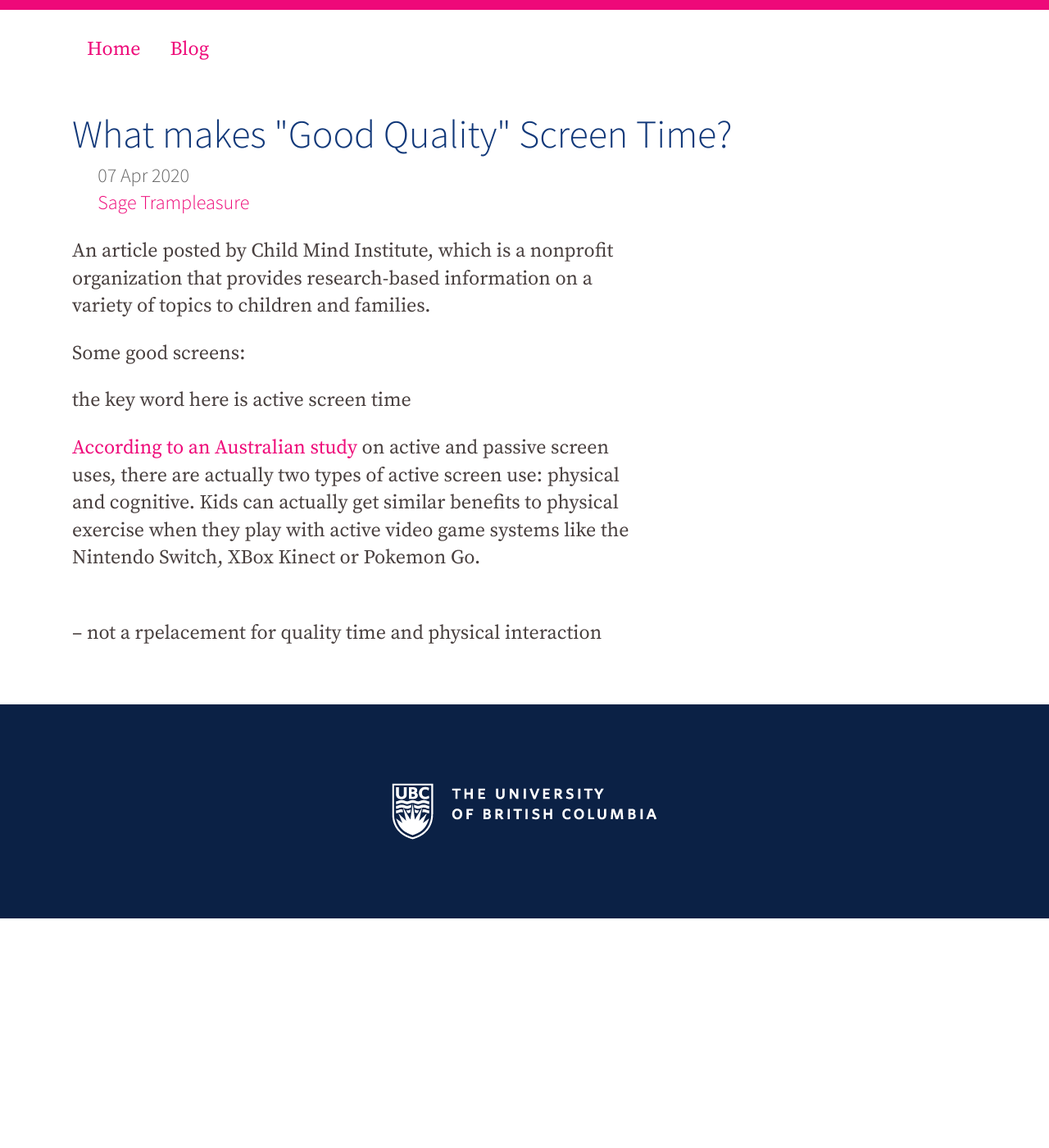
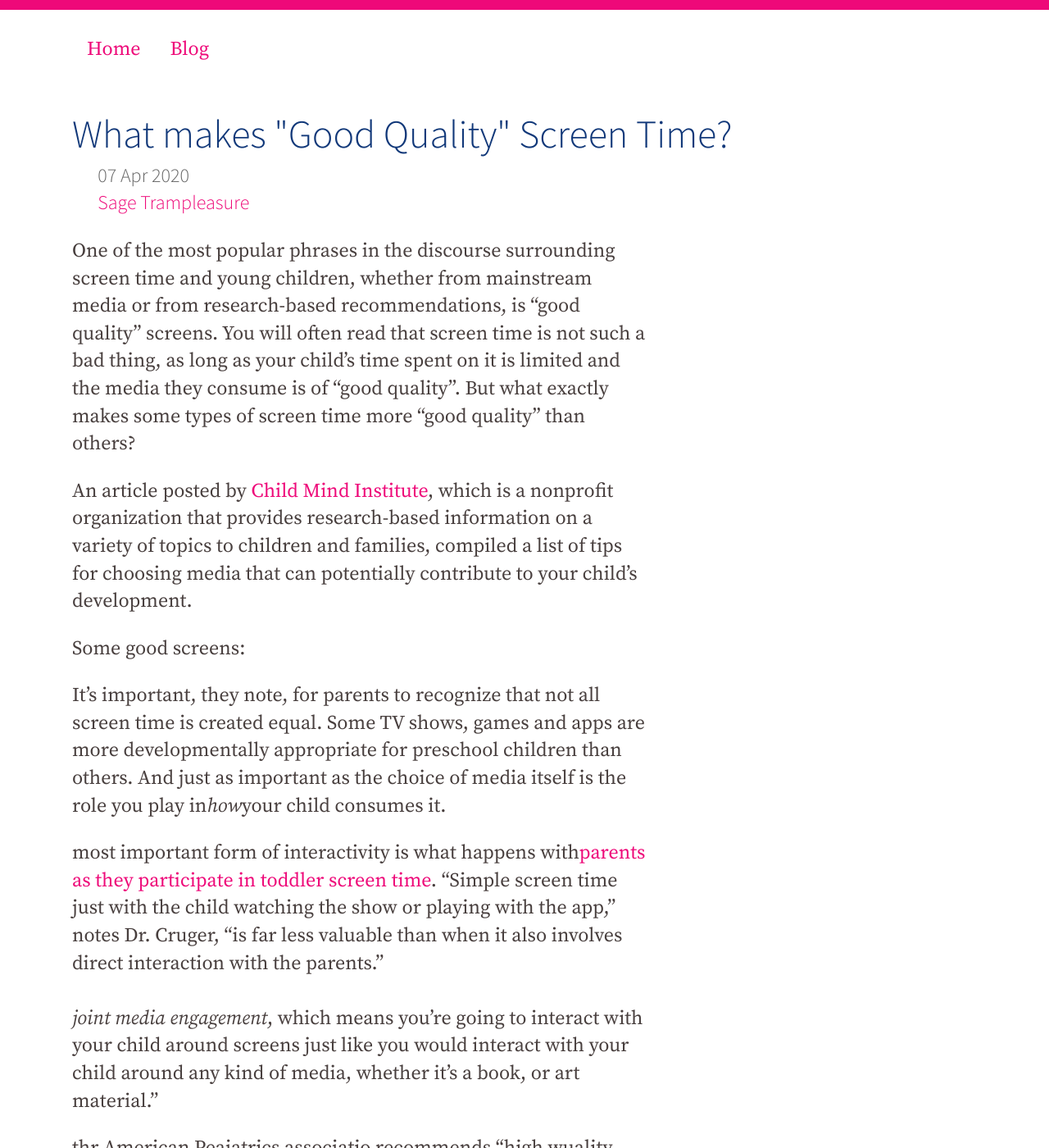
Before and after one commit to famliy-screen-time/familyscreentime.ca, a Jekyll site: the page built from _posts/2020-04-07-what-makes-good-quality-screen-time.md, in a window 1280 px wide and 1400 px high. Shown: the whole window at 82% size. Built offline with Jekyll 4.4.1, drawn with Linux system fonts in a browser that asks for light colours; nearby versions of some CDN libraries; some of the changed text lies outside the part shown.

Commit message:
Update Blog “2020-04-07-what-makes-good-quality-screen-time”

```diff
--- a/_posts/2020-04-07-what-makes-good-quality-screen-time.md
+++ b/_posts/2020-04-07-what-makes-good-quality-screen-time.md
@@ -4,19 +4,41 @@
 date: 2020-04-07T01:56:01.426Z
 author: sagetrampleasure
 ---
-An article posted by Child Mind Institute, which is a nonprofit organization that provides research-based information on a variety of topics to children and families.
+One of the most popular phrases in the discourse surrounding screen time and young children, whether from mainstream media or from research-based recommendations, is "good quality" screens. You will often read that screen time is not such a bad thing, as long as your child's time spent on it is limited and the media they consume is of "good quality". But what exactly makes some types of screen time more "good quality" than others?
+
+
+
+An article posted by [Child Mind Institute](https://childmind.org/article/value-screen-time-toddlers-preschoolers/), which is a nonprofit organization that provides research-based information on a variety of topics to children and families, compiled a list of tips for choosing media that can potentially contribute to your child's development.
+
+Some good screens:
+
+It’s important, they note, for parents to recognize that not all screen time is created equal. Some TV shows, games and apps are more developmentally appropriate for preschool children than others. And just as important as the choice of media itself is the role you play in*how*your child consumes it.
+
+most important form of interactivity is what happens with[parents as they participate in toddler screen time](https://childmind.org/article/benefits-watching-tv-young-children/). “Simple screen time just with the child watching the show or playing with the app,” notes Dr. Cruger, “is far less valuable than when it also involves direct interaction with the parents.”\
+\
+*joint media engagement*, which means you’re going to interact with your child around screens just like you would interact with your child around any kind of media, whether it’s a book, or art material.”
+
+thr American Peaiatrics associatio recommends "high wuality programming"
+
+the key word here is active screen time
+
+[According to an Australian study ](https://www.ledevoir.com/documents/pdf/screen_time.pdf)on active and passive screen uses, there are actually two types of active screen use: physical and cognitive. Kids can actually get similar benefits to physical exercise when they play with active video game systems like the Nintendo Switch, XBox Kinect or Pokemon Go.
+
+ecommends multi-sensory experiences: “There should be multiple inputs of stimulation — they’re looking, they’re listening and then they’re swiping. Or they’re taking a picture of something that’s real and they’re doing something with it.”
+
+“One of the great uses of iPads or iPhones is communicating with friends and relatives who do not live nearby,” says Schwartz. “This is a*great*use of technology.”
+
+An open-ended, responsive, choose your own adventure-style app is more likely to have educational benefits than one that is linear, experts agree. The play should be child-led, rather than app-led.
+
+Dr. Lytle cites the classic saying that any toy that your child is playing with should be 10 percent toy, 90 percent child. “As with toys, that’s something we would suggest in an app. Things that are more open-ended allow a child to really create and be creative and interact with the app.”
 
 
 
 
 
-Some good screens:
+Finally, the article emphasizes the fact that it is not the end of the world if your child engages in screen time simply for entertainment, as a treat, or to unwind - as long as this form of screen time is accompanied with healthy limits and boundaries.
 
+ones that have some sort of interactive element\
+-- not a rpelacement for quality time and physical interaction
 
-
-the key word here is active screen time
-
-[According to an Australian study ](https://www.ledevoir.com/documents/pdf/screen_time.pdf)on active and passive screen uses, there are actually two types of active screen use: physical and cognitive. Kids can actually get similar benefits to physical exercise when they play with active video game systems like the Nintendo Switch, XBox Kinect or Pokemon Go.
-
-\
--- not a rpelacement for quality time and physical interaction
+even the best of them cannot compete with real life activities and human interaction.
```
